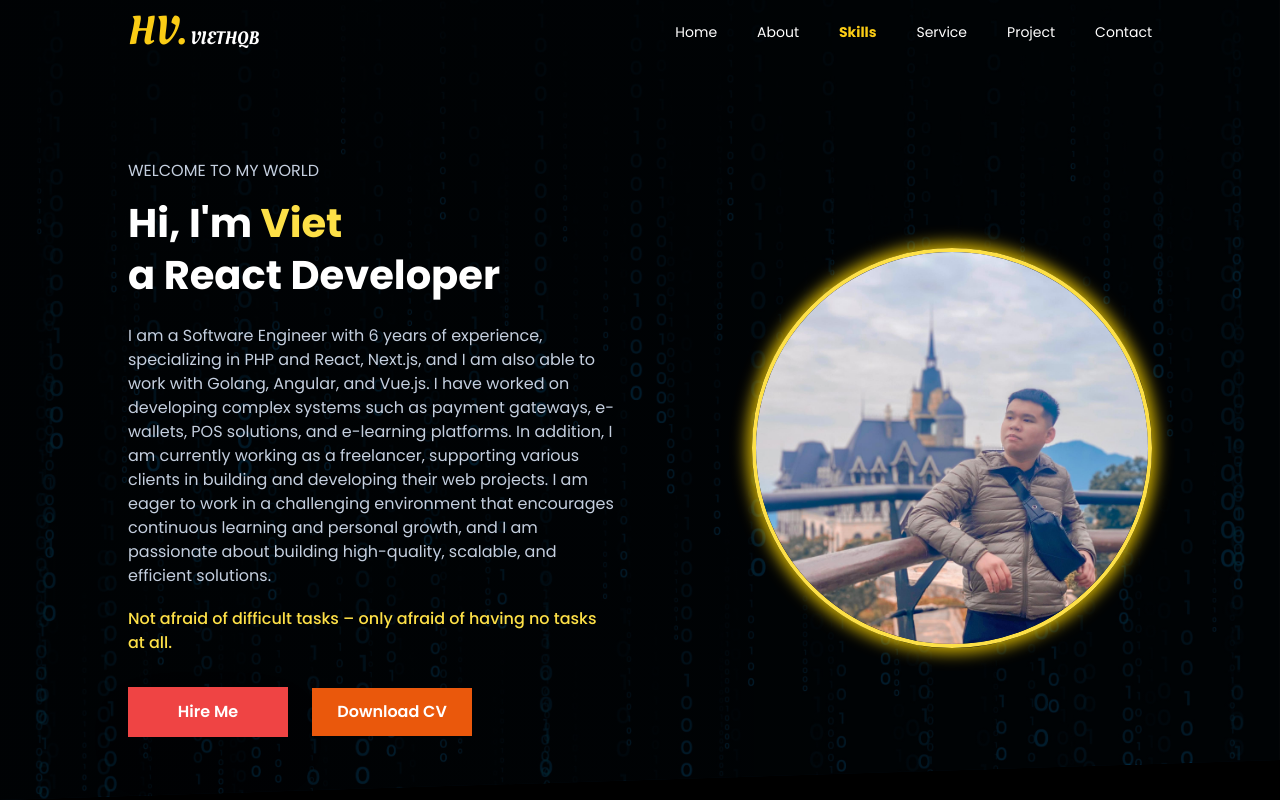
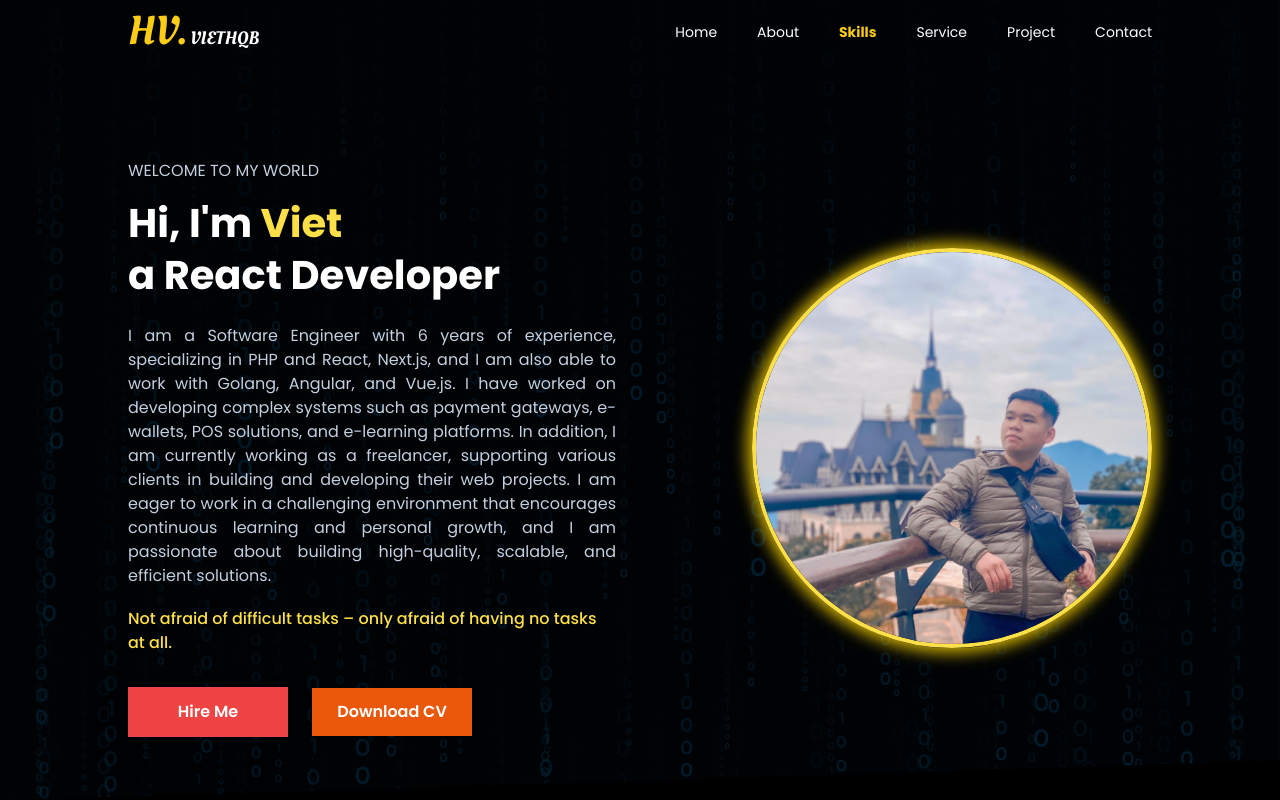
Before and after one commit to viethqb01/my-portfolio, a Next.js app: page / in a window 1280 px wide. Shown: the top 800 px of the page. Built offline with nearby package versions, Linux system fonts and the light colour scheme.

Commit message:
feat: update hero

```diff
--- a/src/components/Hero.tsx
+++ b/src/components/Hero.tsx
@@ -29,7 +29,7 @@ const Hero = () => {
                             <p
                                 data-aos="fade-up"
                                 data-aos-delay="400"
-                                className="mt-[1.2rem] text-[14px] text-[#c4cfdf] md:text-[16px]"
+                                className="mt-[1.2rem] text-justify text-[14px] text-[#c4cfdf] md:text-[16px]"
                             >
                                 I am a Software Engineer with 6 years of experience, specializing in
                                 PHP and React, Next.js, and I am also able to work with Golang,
```
